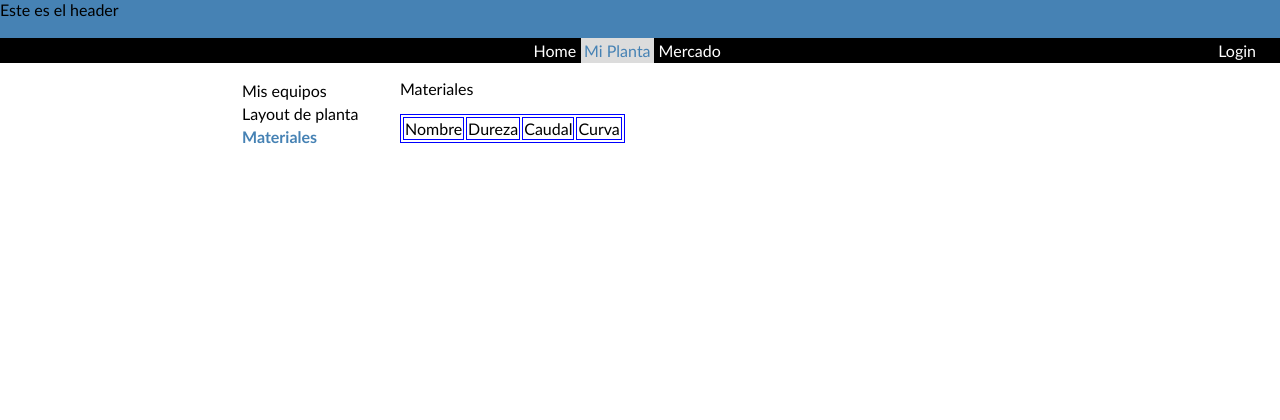
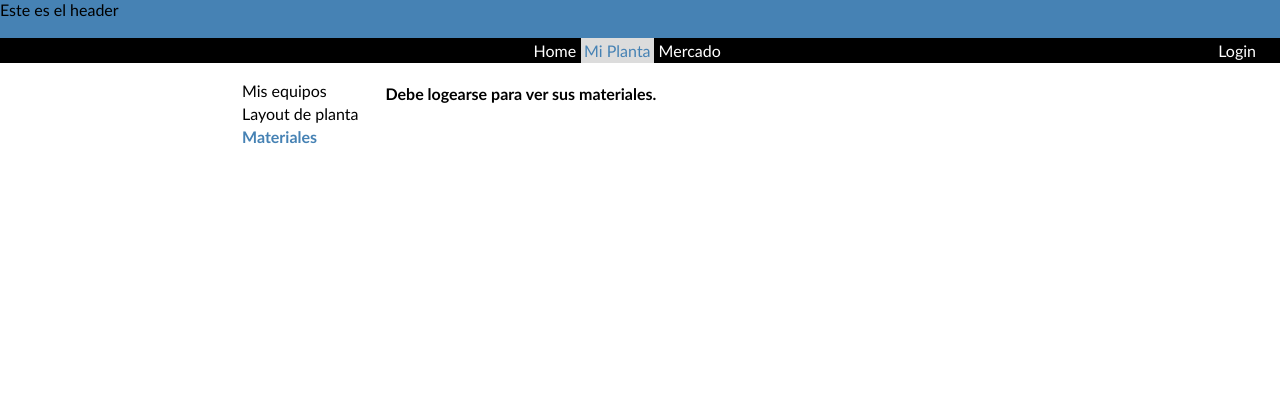
Before and after one commit to Maxtric90/Industrias1, a Django app: page /miplanta/materiales in a window 1280 px wide. Shown: the top 420 px of the page. Run offline with Django 4.2, Linux system fonts and the light colour scheme.

Commit message:
Se incorporó atajar errores si el usuario no está logeado en las distintas secciones

```diff
--- a/Industrias1App/templates/Industrias1App/home_instrucciones.html
+++ b/Industrias1App/templates/Industrias1App/home_instrucciones.html
@@ -7,7 +7,7 @@
     {% include "botoneraIzquierda/botoneraIzquierda.html" %}
 
     <div class="containerCentral">
-        <p>Acá van las instruccioines para jugar al simulador.</p>
+        <p>En construccion</p>
     </div>
 
 {% endblock %}
--- a/mercado/templates/mercado/mercado_demanda.html
+++ b/mercado/templates/mercado/mercado_demanda.html
@@ -7,7 +7,7 @@
     {% include "botoneraIzquierda/botoneraIzquierdaMercado.html" %}
 
     <div class="containerCentral">
-    <h2>Tabla de demanda</h2>
+        <h2>Tabla de demanda</h2>
         <table>
             <thead>
                 <tr>
--- a/miPlanta/templates/miPlanta/layout.html
+++ b/miPlanta/templates/miPlanta/layout.html
@@ -6,6 +6,7 @@
 
     {% include "botoneraIzquierda/botoneraIzquierdaMiPlanta.html" %}
 
+    {% if user.is_authenticated %}
         <div class="containerCentral">
             <h2>Layout de Planta</h2>
             <form method="post">
@@ -74,5 +75,10 @@
             <p>{{mensaje}}</p>
             {% endif %}
         </div>
+    {% else %}
+        <div class="containerCentral">
+            <h4>Debe logearse para poder configurar su layout de planta</h4>
+        </div>
+    {% endif %}
 
 {% endblock %}
--- a/miPlanta/templates/miPlanta/materiales.html
+++ b/miPlanta/templates/miPlanta/materiales.html
@@ -6,6 +6,7 @@
 
     {% include "botoneraIzquierda/botoneraIzquierdaMiPlanta.html" %}
 
+    {% if user.is_authenticated %}
         <div>
             <p>Materiales</p>
             <table>
@@ -29,5 +30,9 @@
                 </tbody>
             </table>
         </div>
-
+    {% else %}
+        <div class="containerCentral">
+            <h4>Debe logearse para ver sus materiales.</h4>
+        </div>
+    {% endif %}
 {% endblock %}
--- a/miPlanta/templates/miPlanta/misEquipos.html
+++ b/miPlanta/templates/miPlanta/misEquipos.html
@@ -6,6 +6,7 @@
 
     {% include "botoneraIzquierda/botoneraIzquierdaMiPlanta.html" %}
 
+    {% if user.is_authenticated %}
         <div>
         {% if patrimonio == None %}
             <p>Todavía no tiene ningún equipo disponible. Adquiera equipos en la sección "Mercado".</p>
@@ -36,5 +37,10 @@
             </table>
         {% endif %}
         </div>
+    {% else %}
+        <div class="containerCentral">
+            <h4>Debe logearse para poder ver sus equipos.</h4>
+        </div>
+    {% endif %}
 
 {% endblock %}
--- a/miPlanta/views.py
+++ b/miPlanta/views.py
@@ -52,6 +52,9 @@ def layout(request):
             layout=None
     else:
         layout=None
+        materiales=None
+        trituradoras=None
+        mensaje=None
 
     return render(request, "miPlanta/layout.html", {'layout': layout,'materiales': materiales, 'trituradoras': trituradoras, 'mensaje':mensaje})
 
```
Also changed, not shown: mercado/templates/mercado/trituradoras.html (+7 -1 lines). Lines whose indentation alone changed are shown as unchanged.
